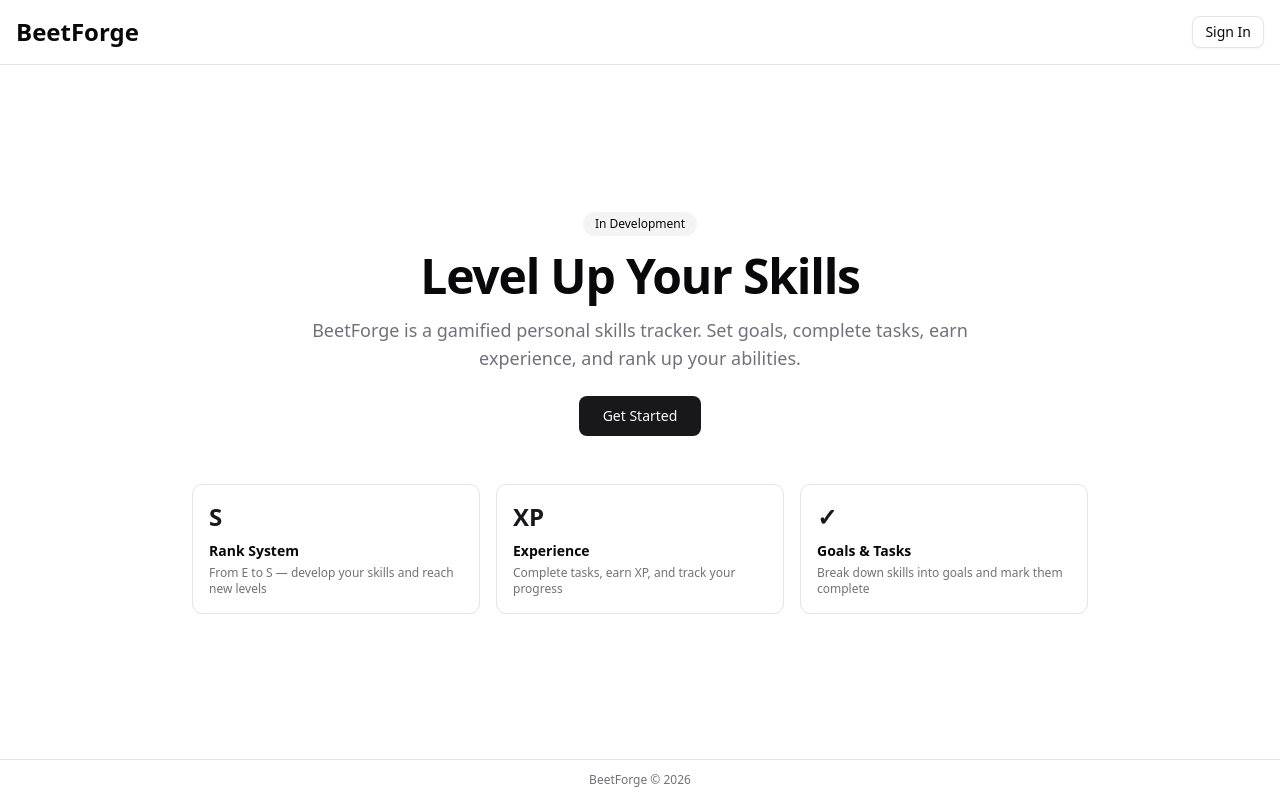
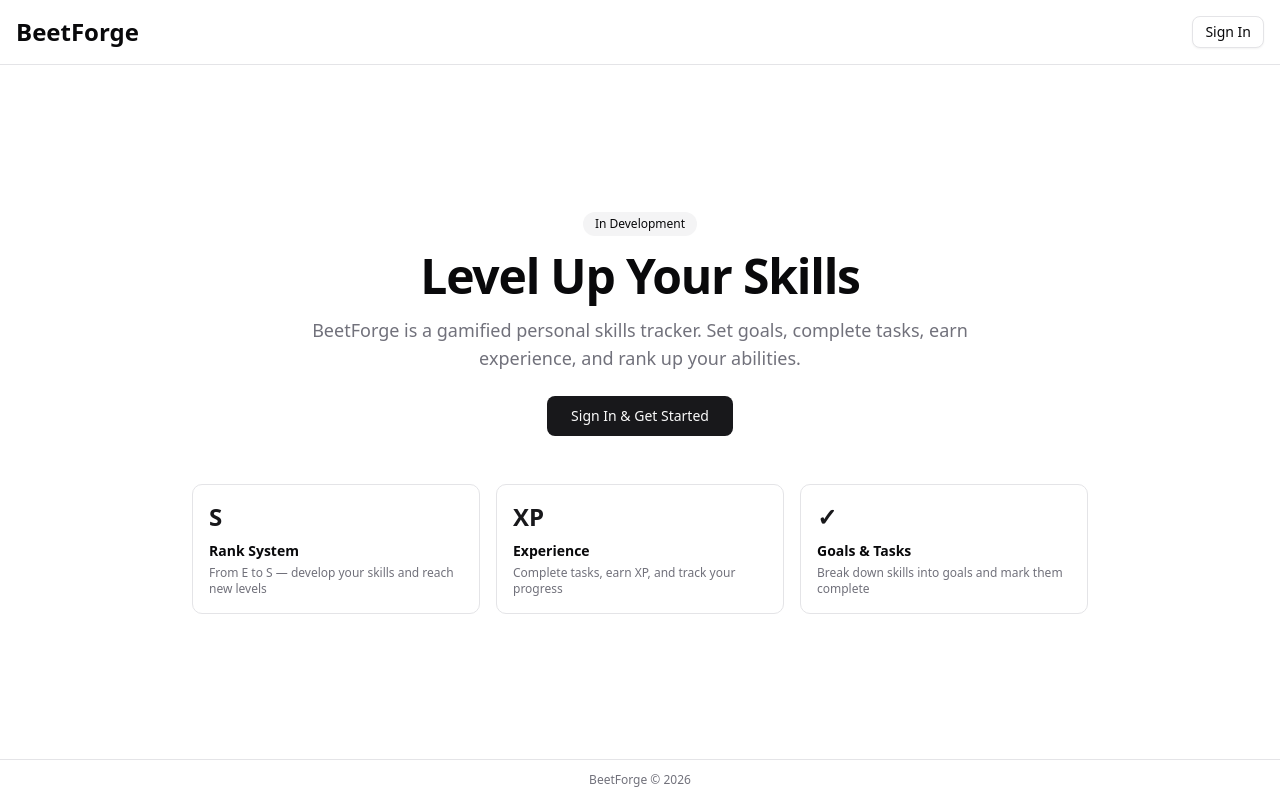
Before and after one commit to Jophkins/beetforge, a Next.js app: page / in a window 1280 px wide. Built offline with nearby package versions, Linux system fonts and the light colour scheme.

Commit message:
:pencil2: chore: minor text update

```diff
--- a/src/app/(site)/page.tsx
+++ b/src/app/(site)/page.tsx
@@ -26,9 +26,9 @@ export default function LandingPage() {
           </p>
 
           <div className="flex gap-4 justify-center pt-2">
-            <Link href="/app">
+            <Link href="/login">
               <Button size="lg" className="px-6">
-                Get Started
+                Sign In & Get Started
               </Button>
             </Link>
           </div>
```
